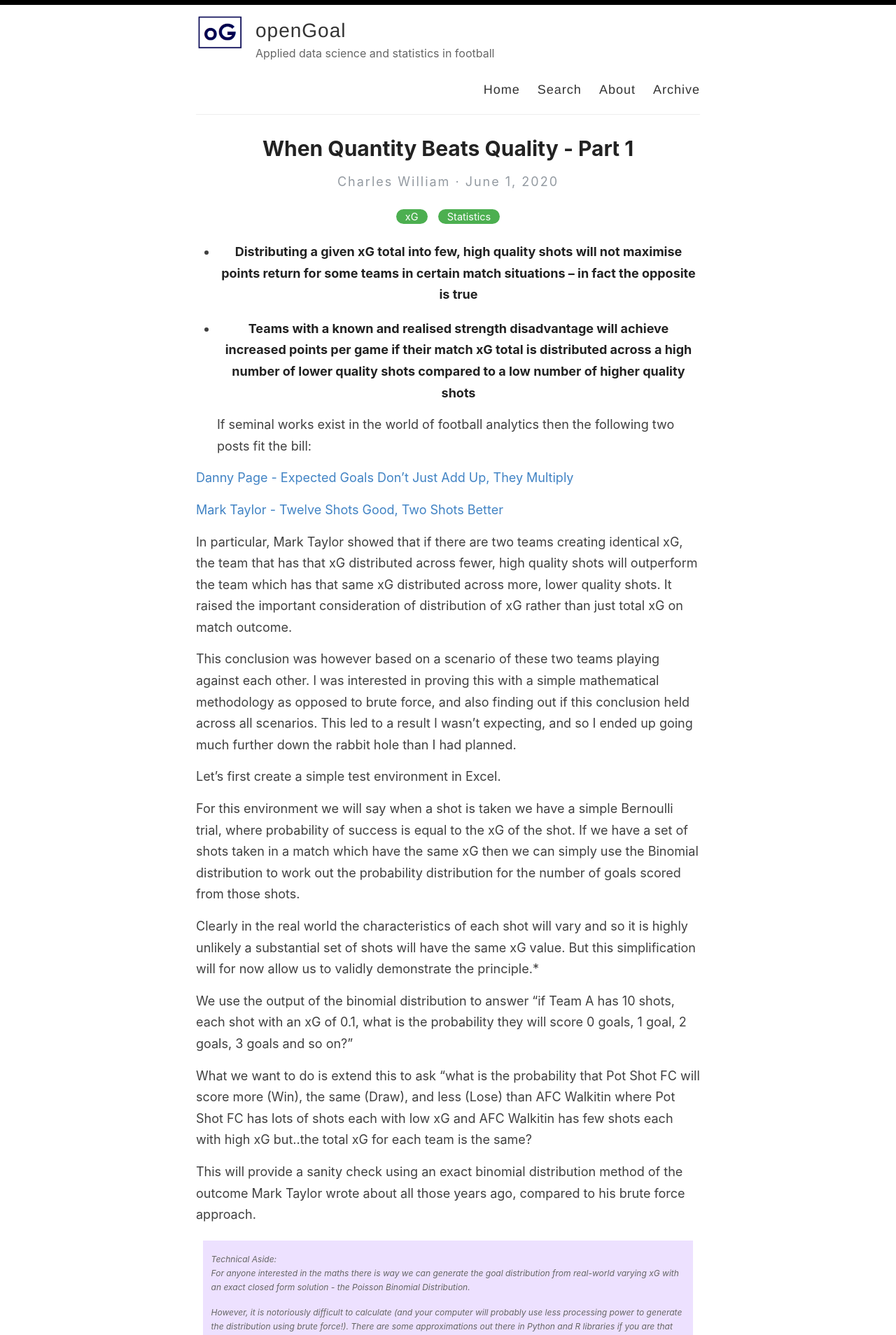
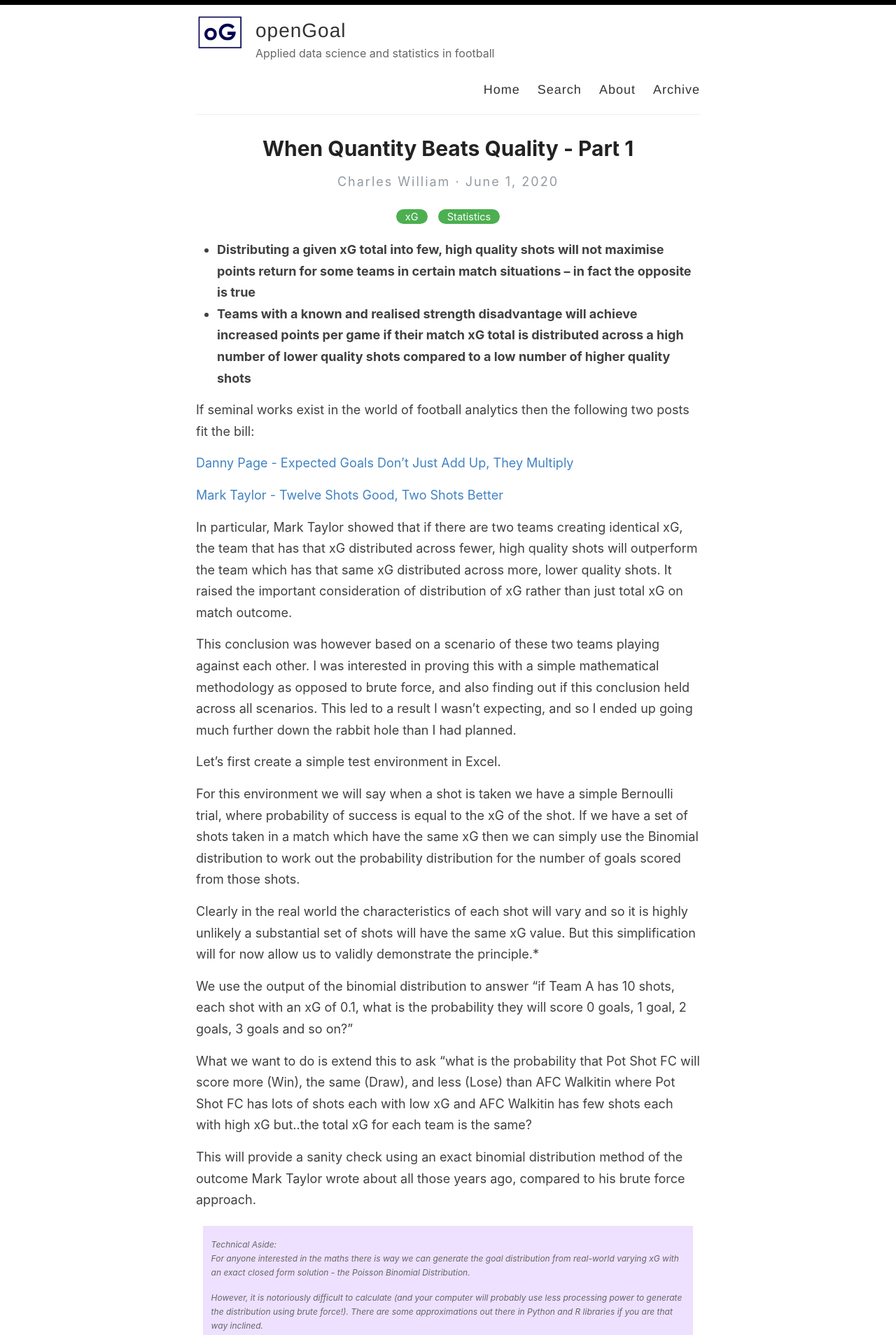
Before and after one commit to opengoalapp/opengoalapp.github.io, a Jekyll site: the page built from _posts/2020-06-01-When-Quantity-Beats-Quality-Part-1.md, in a window 1280 px wide. Shown: the top 1908 px of the page at 70% size. Built offline with Jekyll 4.4.1, drawn with Linux system fonts in a browser that asks for light colours.

```diff
--- a/_posts/2020-06-01-When-Quantity-Beats-Quality-Part-1.md
+++ b/_posts/2020-06-01-When-Quantity-Beats-Quality-Part-1.md
@@ -4,8 +4,9 @@ title: When Quantity Beats Quality - Part 1
 categories: [xG, Statistics]
 ---
 
--   ##### Distributing a given xG total into few, high quality shots will not maximise points return for some teams in certain match situations – in fact the opposite is true
--   ##### Teams with a known and realised strength disadvantage will achieve increased points per game if their match xG total is distributed across a high number of lower quality shots compared to a low number of higher quality shots
+-  **Distributing a given xG total into few, high quality shots will not maximise points return for some teams in certain match situations – in fact the opposite is true**
+-  **Teams with a known and realised strength disadvantage will achieve increased points per game if their match xG total is distributed across a high number of lower quality shots compared to a low number of higher quality shots**
+
 If seminal works exist in the world of football analytics then the following two posts fit the bill:
 
 [Danny Page - Expected Goals Don't Just Add Up, They Multiply](https://medium.com/@dannypage/expected-goals-just-don-t-add-up-they-also-multiply-1dfd9b52c7d0)
```
